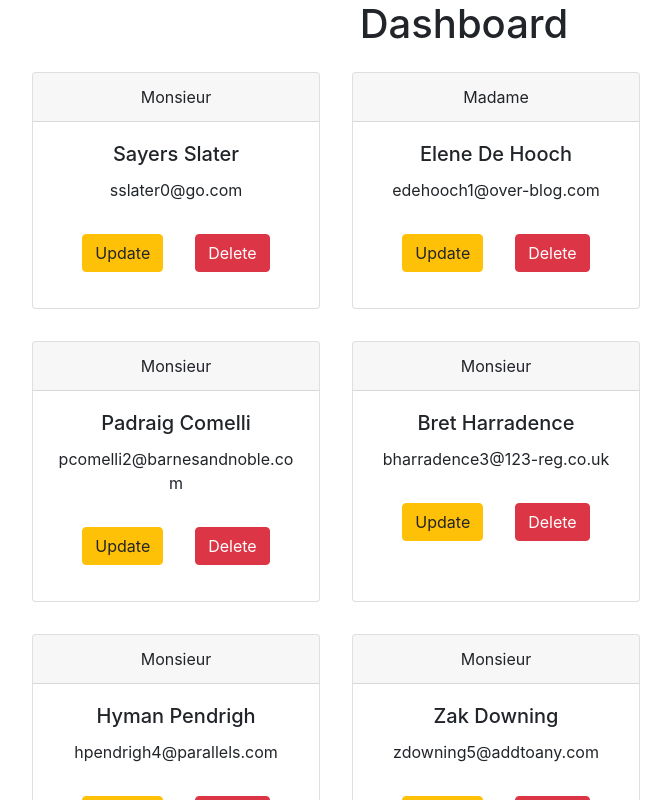
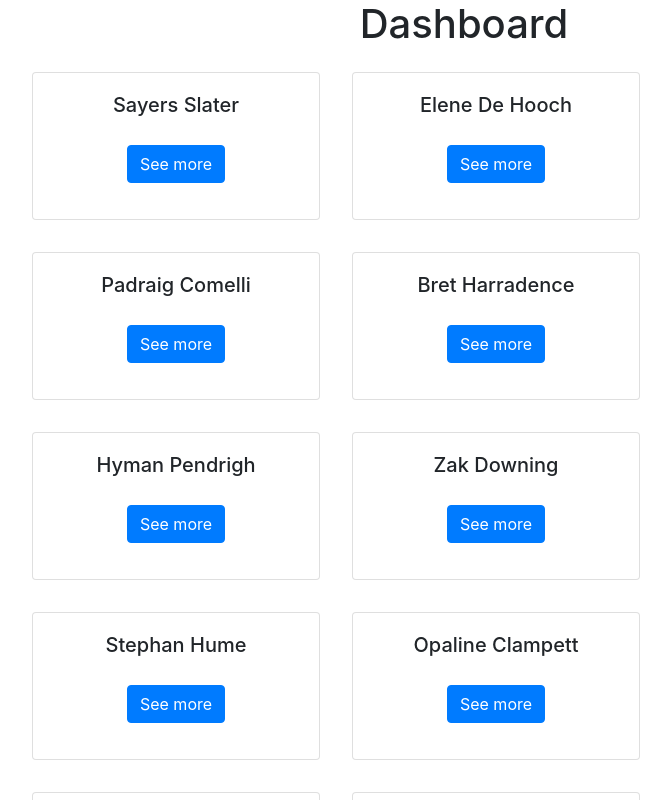
Before and after one commit to ln56b/json-server-api-react, a React (Create React App) app: page /clients in a window 1280 px wide. Shown: the top 800 px of the page, without its empty margins (176-847 px from the left). Built offline with nearby package versions, Linux system fonts and the light colour scheme; data requests are answered from the project's data file.

Commit message:
clientCard

```diff
--- /dev/null
+++ b/src/components/ClientCard.js
@@ -0,0 +1,49 @@
+import React, { useEffect } from 'react';
+import PropTypes from 'prop-types';
+import { Link, useParams } from 'react-router-dom';
+
+import Card from 'react-bootstrap/Card';
+import Button from 'react-bootstrap/Button';
+
+function ClientCard({ client, getClientById, updateClient, deleteClient }) {
+	let { id } = useParams();
+
+	useEffect(() => {
+		getClientById(id);
+	}, []);
+
+	return (
+		<div>
+			<Card style={{ textAlign: 'center', width: '18rem', margin: '1rem' }}>
+				<Card.Header>{client.genre}</Card.Header>
+				<Card.Body>
+					<Card.Title>
+						{client.prenom} {client.nom}
+					</Card.Title>
+					<Card.Text>{client.email}</Card.Text>
+					<Link to="/form">
+						<Button variant="primary" style={{ margin: '1rem' }}>
+							Update
+						</Button>
+					</Link>
+					<Button
+						variant="danger"
+						onClick={() => deleteClient(client.id)}
+						style={{ margin: '1rem' }}
+					>
+						Delete
+					</Button>
+				</Card.Body>
+			</Card>
+		</div>
+	);
+}
+
+ClientCard.propTypes = {
+	client: PropTypes.object.isRequired,
+	getClientById: PropTypes.func.isRequired,
+	updateClient: PropTypes.func.isRequired,
+	deleteClient: PropTypes.func.isRequired,
+};
+
+export default ClientCard;
--- a/src/components/Clients.js
+++ b/src/components/Clients.js
@@ -1,4 +1,6 @@
 import React, { useEffect } from 'react';
+import { Link } from 'react-router-dom';
+
 import PropTypes from 'prop-types';
 
 import Card from 'react-bootstrap/Card';
@@ -17,26 +19,15 @@ function Clients({ clients, getClients }) {
 						key={client.id}
 						style={{ textAlign: 'center', width: '18rem', margin: '1rem' }}
 					>
-						<Card.Header>{client.genre}</Card.Header>
 						<Card.Body>
 							<Card.Title>
 								{client.prenom} {client.nom}
 							</Card.Title>
-							<Card.Text>{client.email}</Card.Text>
-							<Button
-								variant="warning"
-								// onClick={updateClient}
-								style={{ margin: '1rem' }}
-							>
-								Update
-							</Button>
-							<Button
-								variant="danger"
-								// onClick={deleteClient}
-								style={{ margin: '1rem' }}
-							>
-								Delete
-							</Button>
+							<Link to={`/clients/${client.id}`}>
+								<Button variant="primary" style={{ margin: '1rem' }}>
+									See more
+								</Button>
+							</Link>
 						</Card.Body>
 					</Card>
 				))}
```
